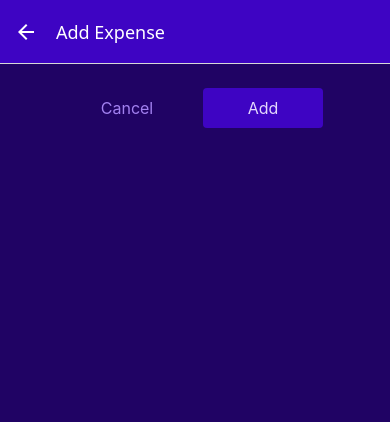
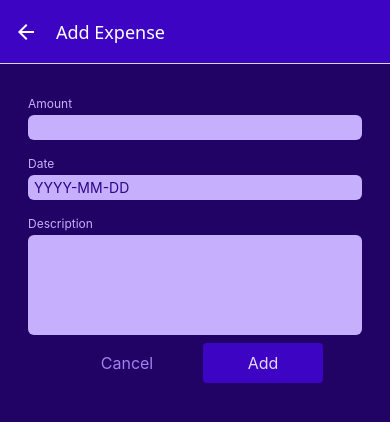
Before and after one commit to TetianaKlitna/react-native-expense-tracker-app, a React Native app: screen /ManageExpense in a window 390 px wide. Shown: the top 422 px of the page. Built offline with nearby package versions, Linux system fonts and the light colour scheme.

Commit message:
ExpenseForm

```diff
--- /dev/null
+++ b/components/ManageExpenses/ExpenseForm.jsx
@@ -0,0 +1,33 @@
+import { View } from 'react-native';
+import Input from './Input';
+
+function ExpenseForm() {
+    function handleAmountChange(text) {
+        // Handle amount input changes
+    }
+
+    function handleDateChange(text) {
+        // Handle date input changes
+    }
+
+    function handleDescriptionChange(text) {
+        // Handle description input changes
+    }
+
+    return (
+        <View>
+            <Input label="Amount" TextInputConfig={{ keyboardType: 'decimal-pad', onChangeText: handleAmountChange }} />
+            <Input label="Date" TextInputConfig={{ placeholder: 'YYYY-MM-DD', maxLength: 10, onChangeText: handleDateChange }} />
+            <Input
+                label="Description"
+                TextInputConfig={{
+                    multiline: true,
+                    //autoCapitalize: 'sentences',
+                    //autoCorrect: false, default - true
+                    onChangeText: handleDescriptionChange
+                }} />
+        </View>
+    );
+}
+
+export default ExpenseForm;
--- /dev/null
+++ b/components/ManageExpenses/Input.js
@@ -0,0 +1,42 @@
+import { View, Text, TextInput, StyleSheet } from "react-native";
+import { GlobalStyles } from "../../constants/styles";
+
+function Input({ label, TextInputConfig }) {
+
+    let inputStyle = [styles.input];
+
+    if (TextInputConfig && TextInputConfig.multiline) {
+        inputStyle.push(styles.inputMultiline);
+    }
+    return (
+        <View style={styles.inputContainer}>
+            <Text style={styles.label}>{label}</Text>
+            <TextInput {...TextInputConfig} style={inputStyle} />
+        </View>
+    );
+}
+
+const styles = StyleSheet.create({
+    inputContainer: {
+        marginHorizontal: 4,
+        marginVertical: 8,
+    },
+    label: {
+        fontSize: 12,
+        marginBottom: 4,
+        color: GlobalStyles.colors.primary100,
+    },
+    input: {
+        paddingHorizontal: 6,
+        paddingVertical: 4,
+        backgroundColor: GlobalStyles.colors.primary100,
+        color: GlobalStyles.colors.primary700,
+        borderRadius: 6,
+    },
+    inputMultiline: {
+        minHeight: 100,
+        textAlignVertical: 'top',
+    },
+});
+
+export default Input;
--- a/screens/ManageExpense.jsx
+++ b/screens/ManageExpense.jsx
@@ -4,6 +4,7 @@
 import Button from '../ui/Button';
 import IconButton from '../ui/IconButton';
 import { ExpensesContext } from '../store/expenses-context';
+import ExpenseForm from '../components/ManageExpenses/ExpenseForm';
 
 function ManageExpense({ route, navigation }) {
     const { expenseId } = route.params || {};
@@ -45,6 +46,7 @@
 
     return (
         <View style={styles.container}>
+            <ExpenseForm />
             <View style={styles.buttonsContainer}>
                 <Button onPress={cancelHandler} mode="flat" style={styles.button}>Cancel</Button>
                 <Button onPress={confirmHandler} style={styles.button}>{isEditing ? 'Edit' : 'Add'}</Button>
--- a/store/expenses-context.js
+++ b/store/expenses-context.js
@@ -5,7 +5,7 @@
     { id: 'e2', description: 'A pair of trousers', amount: 89.29, date: new Date('2022-12-17') },
     { id: 'e3', description: 'A bunch of bananas', amount: 5.99, date: new Date('2022-12-01') },
     { id: 'e4', description: 'A book', amount: 1.29, date: new Date('2022-02-12') },
-    { id: 'e5', description: 'Another book', amount: 3.29, date: new Date('2025-12-22') },
+    { id: 'e5', description: 'Another book1', amount: 3.29, date: new Date('2025-12-22') },
 ];
 
 export const ExpensesContext = createContext({
```
